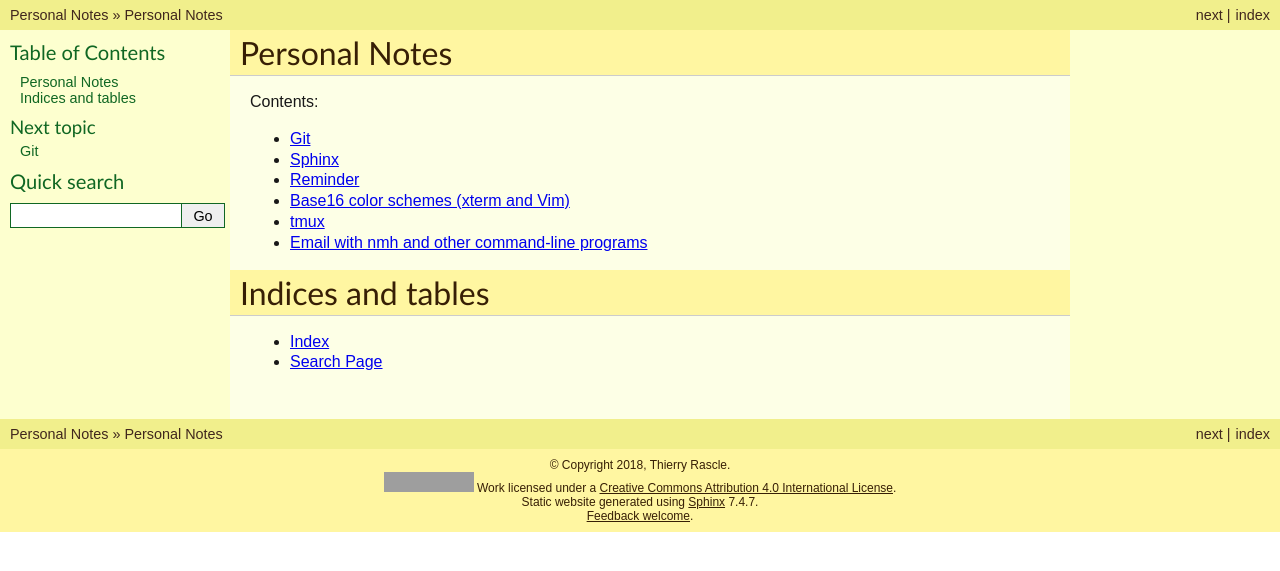
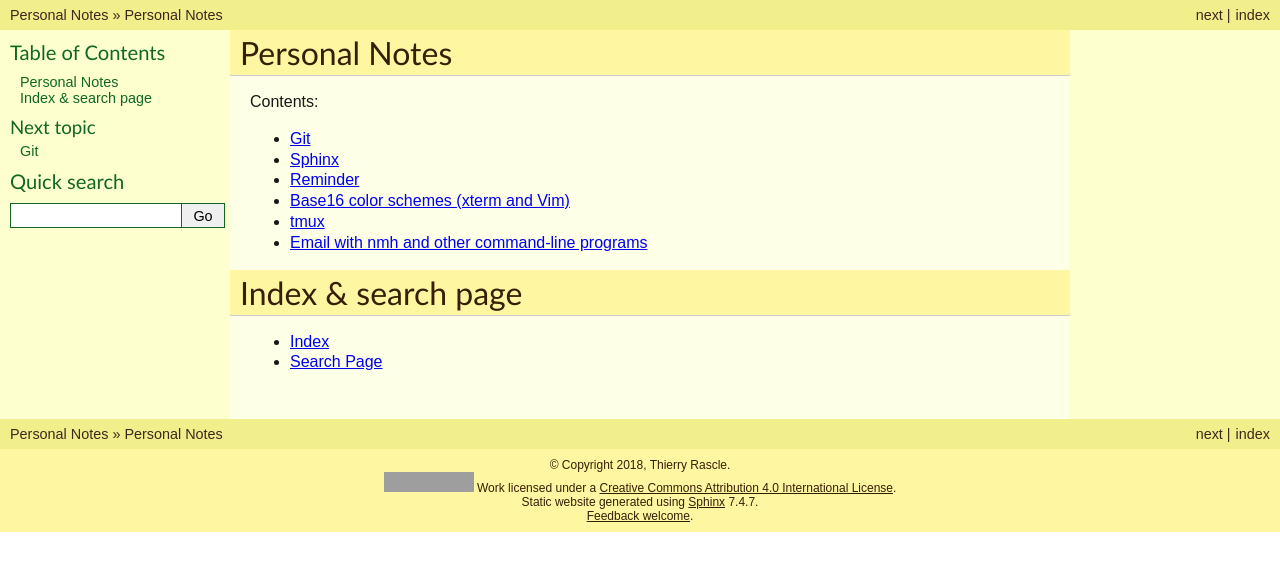
Before and after one commit to thierr26/thierr26_personal_notes_sphinx_sources, a Sphinx documentation site: the page built from source/index.rst, in a window 1280 px wide. Shown: the top 571 px of the page. Built offline with Sphinx 7.4.7, drawn with Linux system fonts in a browser that asks for light colours; grey boxes are pictures that could not be loaded.

Commit message:
Rename "Indices & tables" section

```diff
--- a/source/index.rst
+++ b/source/index.rst
@@ -18,8 +18,8 @@ Personal Notes
   email_with_nmh_and_other_cli_programs
 
 
-Indices and tables
-==================
+Index & search page
+===================
 
 * :ref:`genindex`
 * :ref:`search`
```
